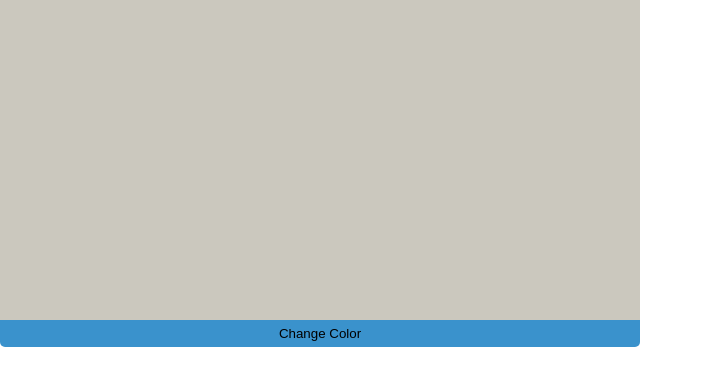
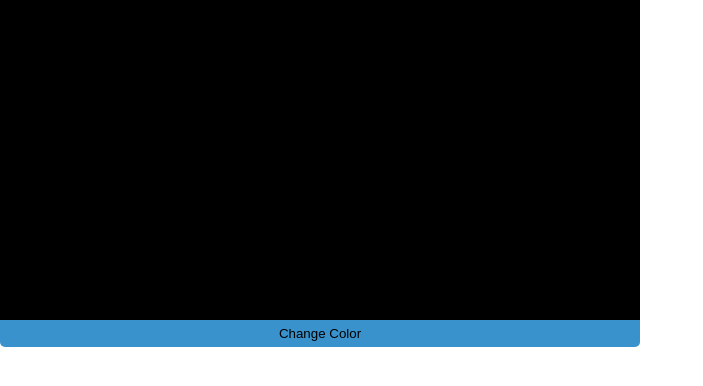
Before and after one commit to turkaytunc/random-color-generator, a React (Create React App) app: page / in a window 1280 px wide. Shown: the top 386 px of the page, without its empty margins (0-703 px from the left). Built offline with nearby package versions, Linux system fonts and the light colour scheme.

Commit message:
add change color button functionality

```diff
--- a/src/components/RandomColor.js
+++ b/src/components/RandomColor.js
@@ -1,16 +1,35 @@
-import React from 'react';
+import React, { useState } from 'react';
 import { generateNumber } from '../util/generate-number';
 import './random-color.scss';
 
 export const RandomColor = () => {
-  const redColorValue = generateNumber();
-  const greenColorValue = generateNumber();
-  const blueColorValue = generateNumber();
-  const color = `rgb(${redColorValue},${greenColorValue},${blueColorValue})`;
+  const [colorValue, setColorValue] = useState({ red: 0, green: 0, blue: 0 });
+
+  const generateColorValue = () => {
+    const redColorValue = generateNumber();
+    const greenColorValue = generateNumber();
+    const blueColorValue = generateNumber();
+
+    setColorValue({
+      ...colorValue,
+      red: redColorValue,
+      green: greenColorValue,
+      blue: blueColorValue,
+    });
+  };
+
+  const color = `rgb(${colorValue.red},${colorValue.green},${colorValue.blue})`;
   return (
     <div className="card-wrapper">
       <div style={{ background: color, height: '20em' }}></div>
-      <button className="change-color-button">Change Color</button>
+      <button
+        onClick={() => {
+          generateColorValue();
+        }}
+        className="change-color-button"
+      >
+        Change Color
+      </button>
     </div>
   );
 };
--- a/src/components/random-color.scss
+++ b/src/components/random-color.scss
@@ -3,6 +3,7 @@
   grid-template-columns: 1fr;
   justify-content: center;
   width: '10em';
+  border: none;
 }
 
 .change-color-button {
```
